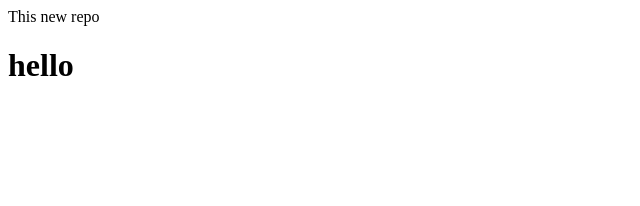
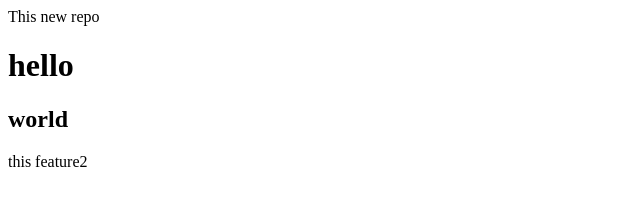
Before and after one commit to akamit90/localrepo, a plain HTML site: page index.html in a window 1280 px wide. Shown: the whole page, without its empty margins (0-640 px from the left). Drawn offline with Linux system fonts and the light colour scheme.

Commit message:
this is feature2

```diff
--- a/index.html
+++ b/index.html
@@ -1,2 +1,4 @@
 <P>This new repo</P>
 <h1>hello</h1>
+<h2>world</h2>
+<p>this feature2</p>
```
